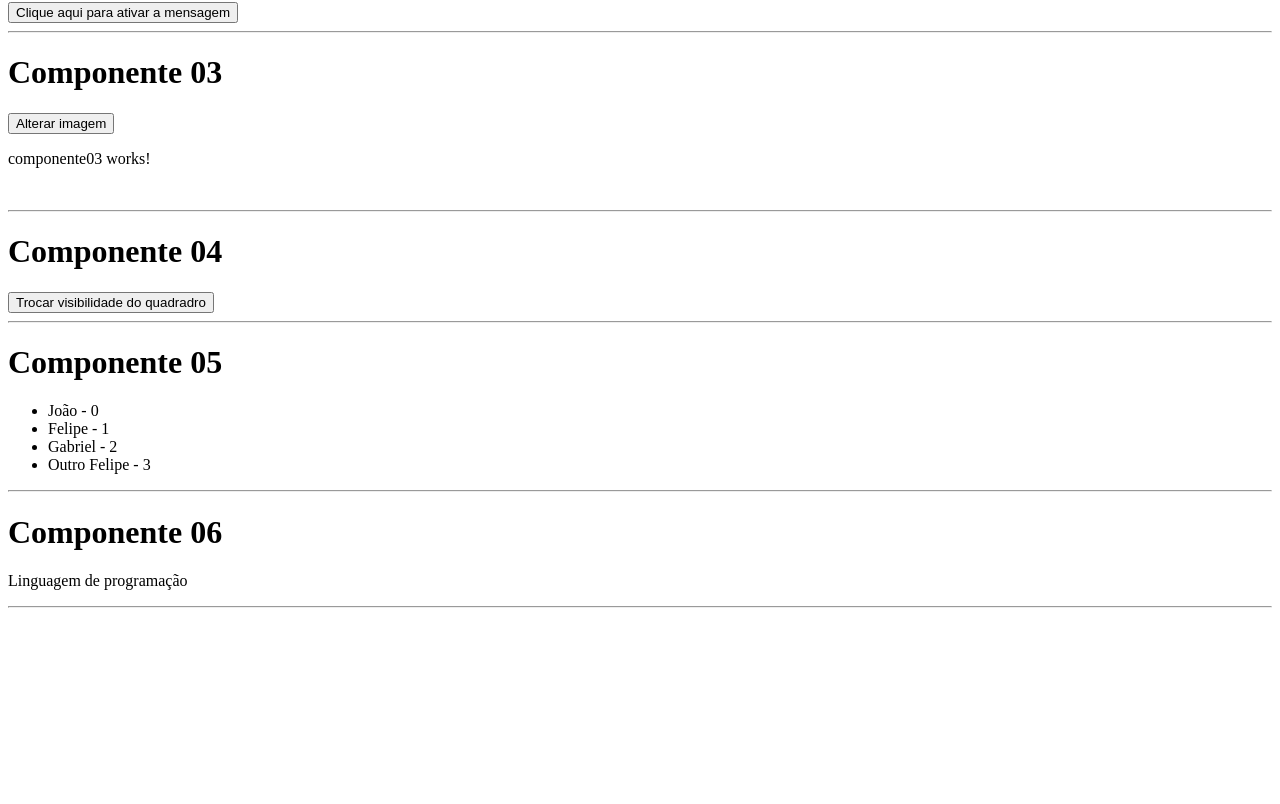
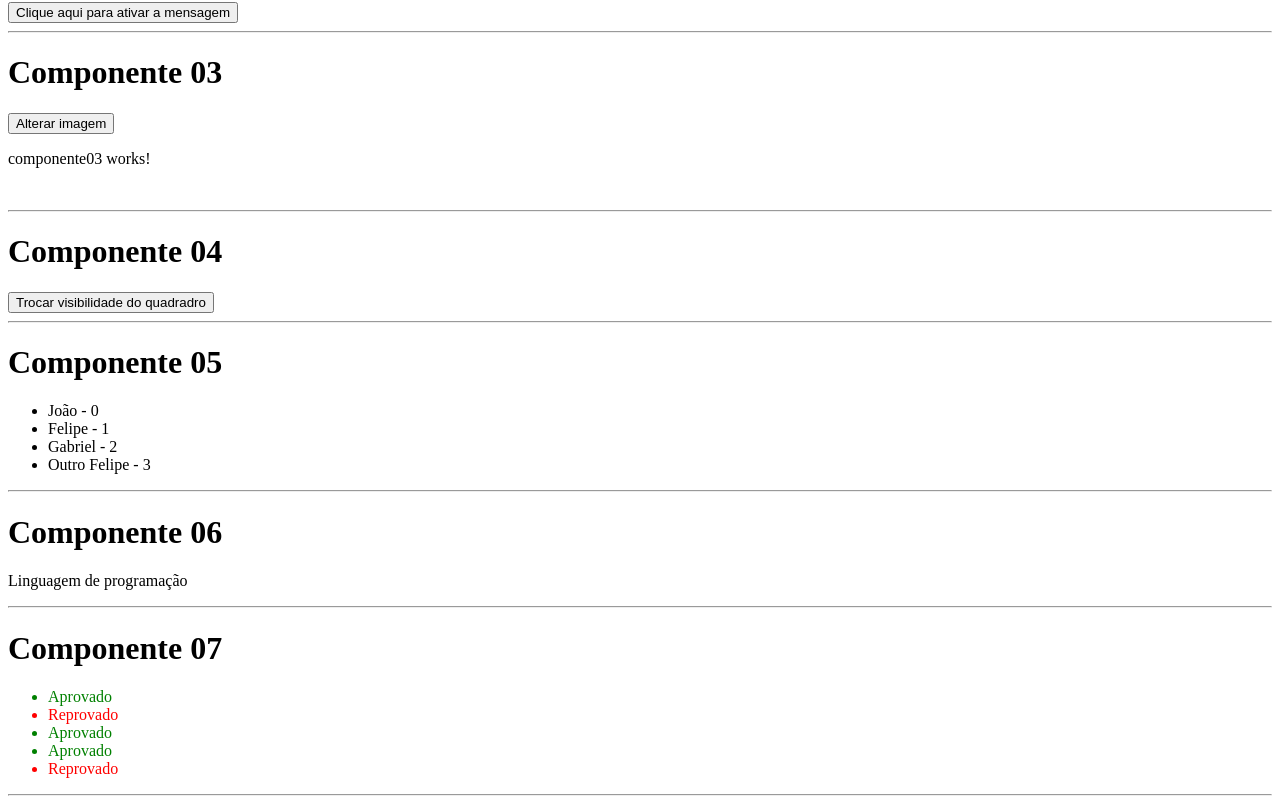
Before and after one commit to JoaoLucasLourenco/angular-basico, an Angular app in the folder curso-angular/: page / in a window 1280 px wide. Shown: the part 228-1032 px from the top of the page. Before the commit the page ends 844 px from the top, so only its background shows below. Built offline with nearby package versions, Linux system fonts and the light colour scheme.

Commit message:
Diretiva ngStyle

```diff
--- a/curso-angular/src/app/app.component.html
+++ b/curso-angular/src/app/app.component.html
@@ -4,3 +4,4 @@
 <app-componente04></app-componente04>
 <app-componente05></app-componente05>
 <app-componente06></app-componente06>
+<app-componente07></app-componente07>
--- a/curso-angular/src/app/app.component.ts
+++ b/curso-angular/src/app/app.component.ts
@@ -6,11 +6,12 @@
 import { Componente04Component } from "./componente04/componente04.component";
 import { Componente05Component } from "./componente05/componente05.component";
 import { Componente06Component } from "./componente06/componente06.component";
+import { Componente07Component } from "./componente07/componente07.component";
 
 @Component({
   selector: 'app-root',
   standalone: true,
-  imports: [RouterOutlet, Componente01Component, Componente02Component, Componente03Component, Componente04Component, Componente05Component, Componente06Component],
+  imports: [RouterOutlet, Componente01Component, Componente02Component, Componente03Component, Componente04Component, Componente05Component, Componente06Component, Componente07Component],
   templateUrl: './app.component.html',
   styleUrl: './app.component.css'
 })
--- /dev/null
+++ b/curso-angular/src/app/componente07/componente07.component.html
@@ -0,0 +1,6 @@
+<h1>Componente 07</h1>
+
+<ul>
+    <li *ngFor=" let l of lista" [ngStyle]="{'color':l==='Aprovado'?'green':'red'}">{{l}}</li>
+</ul>
+<hr>
--- /dev/null
+++ b/curso-angular/src/app/componente07/componente07.component.ts
@@ -0,0 +1,14 @@
+import { CommonModule } from '@angular/common';
+import { Component } from '@angular/core';
+
+@Component({
+  selector: 'app-componente07',
+  standalone: true,
+  imports: [CommonModule],
+  templateUrl: './componente07.component.html',
+  styleUrl: './componente07.component.css'
+})
+export class Componente07Component {
+  lista:string[] = ['Aprovado', 'Reprovado', 'Aprovado', 'Aprovado', 'Reprovado']
+
+}
```
Also changed, not shown: curso-angular/src/app/componente07/componente07.component.css (added), 1 other file (tests, documents, lock files or other folders).
